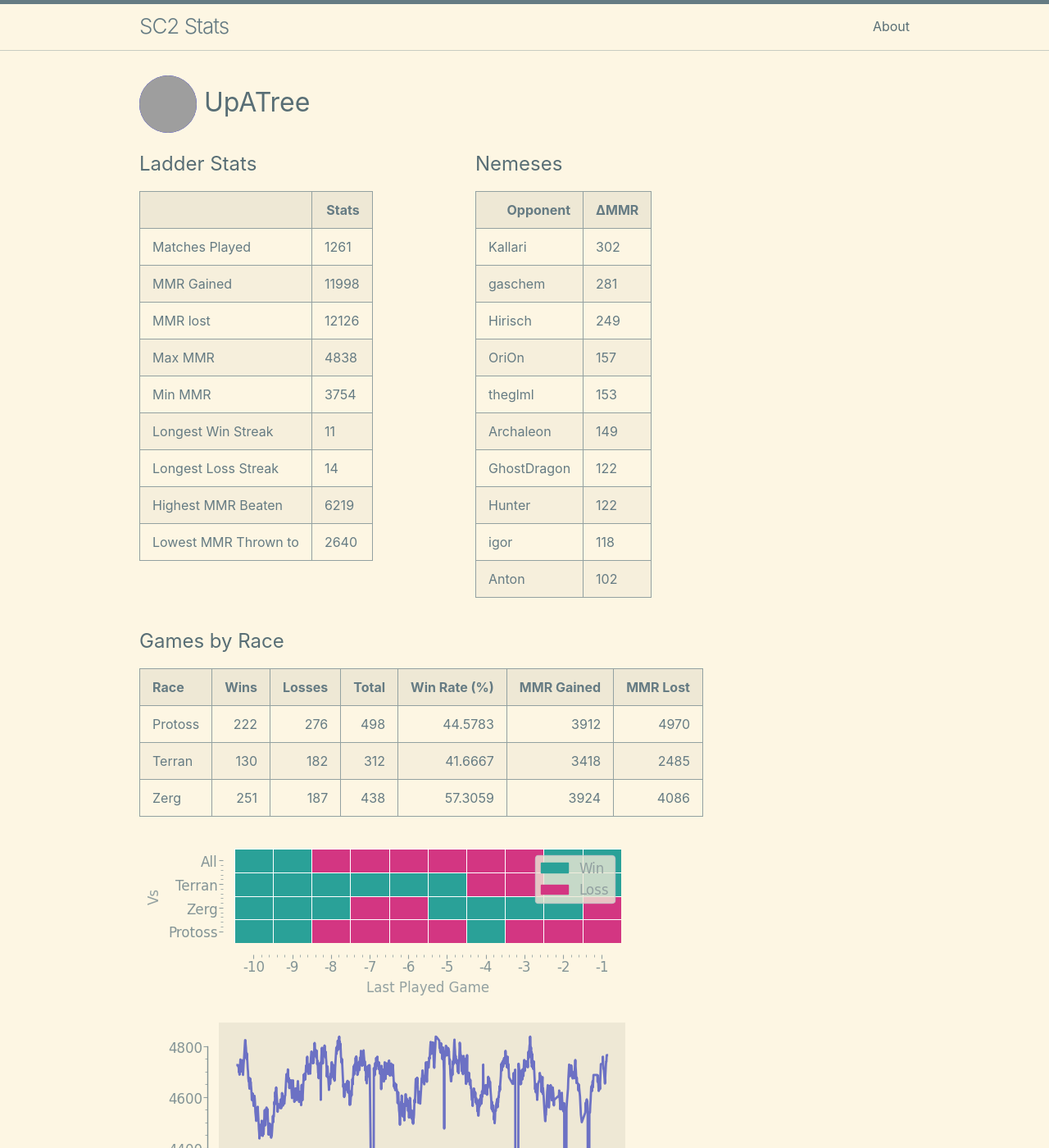
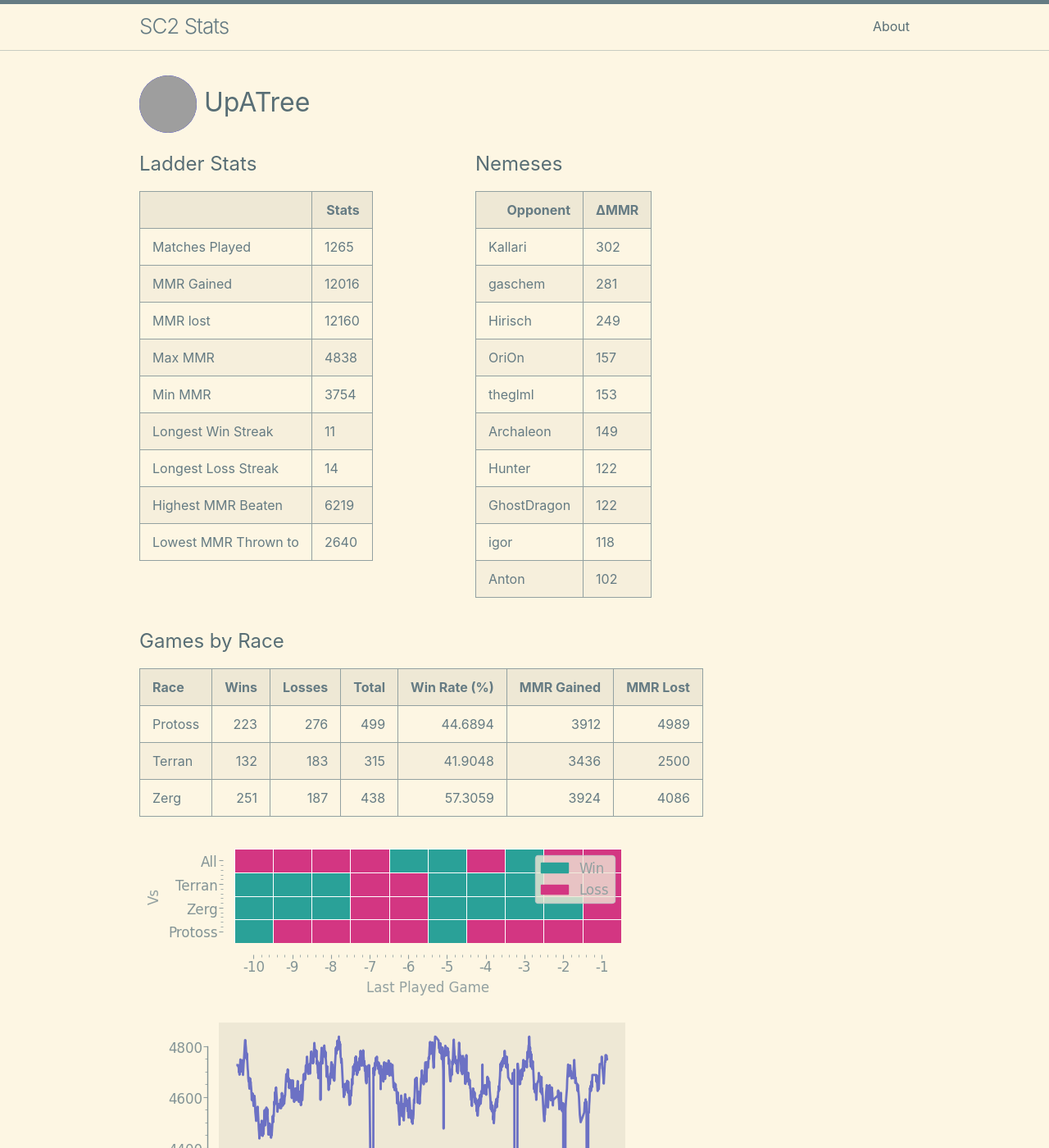
Before and after one commit to kylermurphy/UpATree, a Jekyll site: the page built from docs/index.md, in a window 1280 px wide and 1400 px high. Shown: the whole window at 82% size. Built offline with Jekyll 4.4.1, drawn with Linux system fonts in a browser that asks for light colours; grey boxes are pictures that could not be loaded.

Commit message:
running on push

```diff
--- a/docs/index.md
+++ b/docs/index.md
@@ -18,15 +18,15 @@ layout: home
   <tbody>
     <tr>
       <td>Matches Played</td>
-      <td>1261</td>
+      <td>1265</td>
     </tr>
     <tr>
       <td>MMR Gained</td>
-      <td>11998</td>
+      <td>12016</td>
     </tr>
     <tr>
       <td>MMR lost</td>
-      <td>12126</td>
+      <td>12160</td>
     </tr>
     <tr>
       <td>Max MMR</td>
@@ -90,11 +90,11 @@ layout: home
       <td>149</td>
     </tr>
     <tr>
-      <td>GhostDragon</td>
+      <td>Hunter</td>
       <td>122</td>
     </tr>
     <tr>
-      <td>Hunter</td>
+      <td>GhostDragon</td>
       <td>122</td>
     </tr>
     <tr>
@@ -114,8 +114,8 @@ layout: home
 
 | Race    |   Wins |   Losses |   Total |   Win Rate (%) |   MMR Gained |   MMR Lost |
 |:--------|-------:|---------:|--------:|---------------:|-------------:|-----------:|
-| Protoss |    222 |      276 |     498 |        44.5783 |         3912 |       4970 |
-| Terran  |    130 |      182 |     312 |        41.6667 |         3418 |       2485 |
+| Protoss |    223 |      276 |     499 |        44.6894 |         3912 |       4989 |
+| Terran  |    132 |      183 |     315 |        41.9048 |         3436 |       2500 |
 | Zerg    |    251 |      187 |     438 |        57.3059 |         3924 |       4086 |
 
 ![Games by Race](./assets/gm_hist.png)
--- a/log.txt
+++ b/log.txt
@@ -482,3 +482,4 @@ Writing a log file 2025-03-15 18:48:52.
 Writing a log file 2025-03-15 19:16:31.
 Writing a log file 2025-03-15 19:29:01.
 Writing a log file 2025-03-15 19:47:55.
+Writing a log file 2025-03-15 20:22:20.
```
Also changed, not shown: docs/assets/MMR.png, docs/assets/daily.png, docs/assets/gm_hist.png, docs/assets/r_wrt.png, 1 other file.
